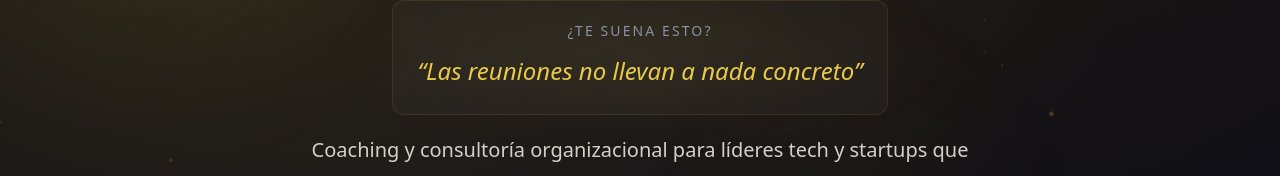
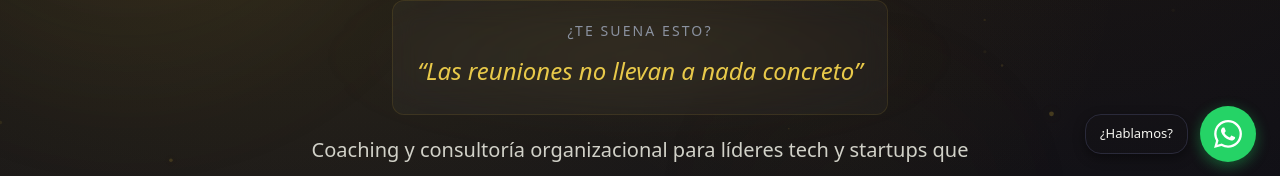
Before and after one commit to jagoff/web-coaching-terceros, a Next.js app: page / in a window 1280 px wide. Shown: the part 614-790 px from the top of the page. Built offline with nearby package versions, Linux system fonts and the light colour scheme; no server answers.

Commit message:
Replace SocialProofToast with WhatsAppButton in layout, remove fake social proof

```diff
--- a/app/layout.tsx
+++ b/app/layout.tsx
@@ -1,7 +1,7 @@
 import type { Metadata } from "next";
 import { Playfair_Display, Inter } from "next/font/google";
 import "./globals.css";
-import { DynamicNavbar, CursorGlow, AmbientParticles, SocialProofToast } from "@/components/DynamicSections";
+import { DynamicNavbar, CursorGlow, AmbientParticles, WhatsAppButton } from "@/components/DynamicSections";
 
 const playfair = Playfair_Display({
   variable: "--font-playfair",
@@ -64,7 +64,7 @@ export default function RootLayout({
         <div className="noise-overlay" aria-hidden="true" />
         <CursorGlow />
         <DynamicNavbar />
-        <SocialProofToast />
+        <WhatsAppButton />
         {children}
       </body>
     </html>
```
